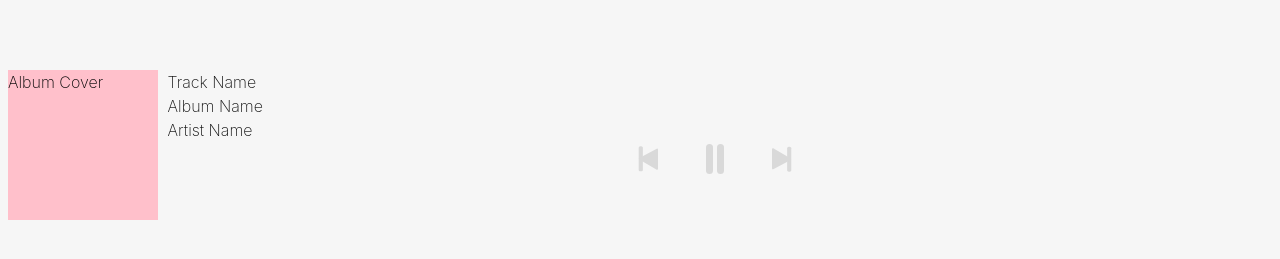
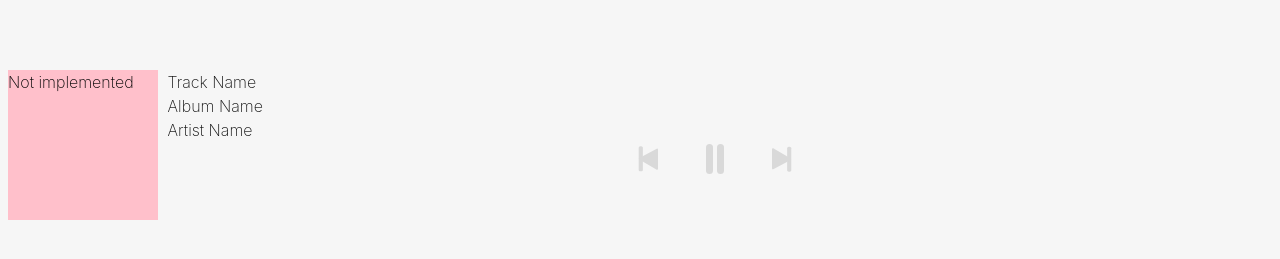
Before and after one commit to bmisz/Windgets, a React (Vite) app: page /spotify in a window 1280 px wide. Shown: the part 227-486 px from the top of the page. Built offline with nearby package versions, Linux system fonts and the light colour scheme; a web font is replaced by a local one.

Commit message:
Refine README and remove TODOs; update Spotify widget placeholder and fix CSS comments

```diff
--- a/src/SettingsPage/SettingsPage.tsx
+++ b/src/SettingsPage/SettingsPage.tsx
@@ -66,7 +66,6 @@ export default function SettingsPage() {
 			<a className="example">Boston, MA, US</a>
 
 			<a>Window Position</a>
-			{/* FIXME Weird visual bug where slider is in the middle on reopen of settings regardless of position. */}
 			<div className="win-setting">
 				<a>X: </a>
 				<input
--- a/src/Spotify.tsx
+++ b/src/Spotify.tsx
@@ -9,7 +9,7 @@ export default function Spotify() {
 
 	return (
 		<div className="spotify-widget">
-			<div className="album-cover">Album Cover</div>
+			<div className="album-cover">Not implemented</div>
 			<div className="album-info">
 				<a>Track Name</a>
 				<a>Album Name</a>
--- a/src/Weather.css
+++ b/src/Weather.css
@@ -2,7 +2,6 @@
 	display: flex;
 	flex-direction: row;
 	justify-content: space-between;
-	/* TODO change space on left side to match right side */
 }
 
 .weather {
--- a/src/Weather.tsx
+++ b/src/Weather.tsx
@@ -7,7 +7,6 @@ import sunset from './assets/sunset.svg';
 import wind from './assets/wind.png';
 import './Weather.css';
 
-//TODO get users location automatically. Idk if i wanna do this though.
 export default function Weather() {
 	const [weather, setWeather] = useState<any>(null);
 	const [icon, setIcon] = useState<string | undefined>(undefined);
@@ -175,7 +174,6 @@ export default function Weather() {
 				</div>
 				<div className="condition-icon">
 					<img className="icon" src={icon} alt="Weather Icon" />
-					{/* TODO: fix weird positioning of icon. Square it in corner. */}
 				</div>
 			</div>
 
```
Also changed, not shown: 1 other file (tests, documents, lock files or other folders).
